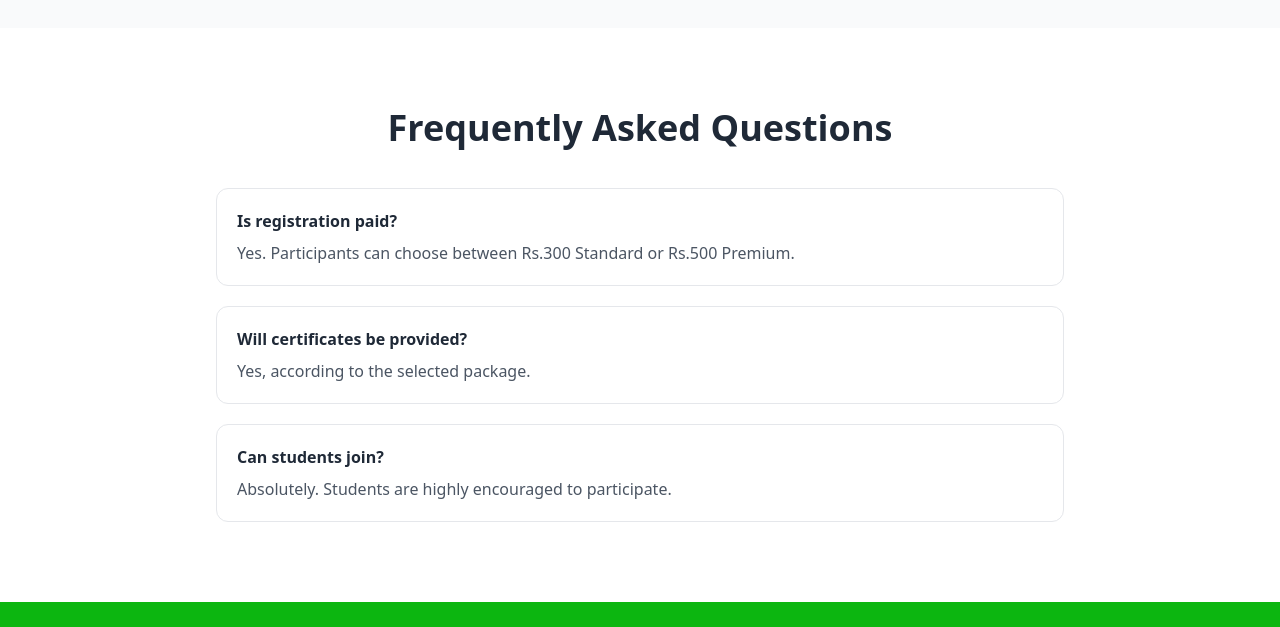
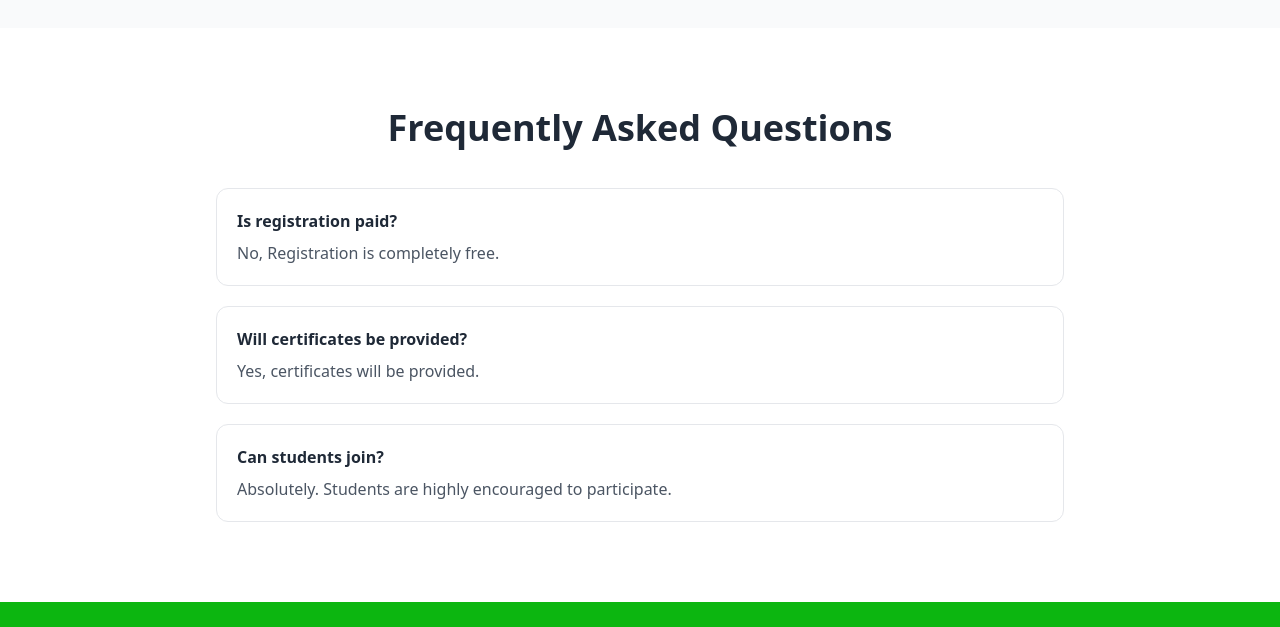
Before and after one commit to Muhammad-Ahsan09/grow-pakistan-event, a plain HTML site: page index.html in a window 1280 px wide. Shown: the part 4417-5044 px from the top of the page. Drawn offline with nearby package versions, Linux system fonts and the light colour scheme.

```diff
--- a/index.html
+++ b/index.html
@@ -328,14 +328,14 @@
                 <div class="border rounded-xl p-5">
                     <h3 class="font-semibold">Is registration paid?</h3>
                     <p class="text-gray-600 mt-2">
-                        Yes. Participants can choose between Rs.300 Standard or Rs.500 Premium.
+                        No, Registration is completely free.
                     </p>
                 </div>
 
                 <div class="border rounded-xl p-5">
                     <h3 class="font-semibold">Will certificates be provided?</h3>
                     <p class="text-gray-600 mt-2">
-                        Yes, according to the selected package.
+                        Yes, certificates will be provided.
                     </p>
                 </div>
 
```
